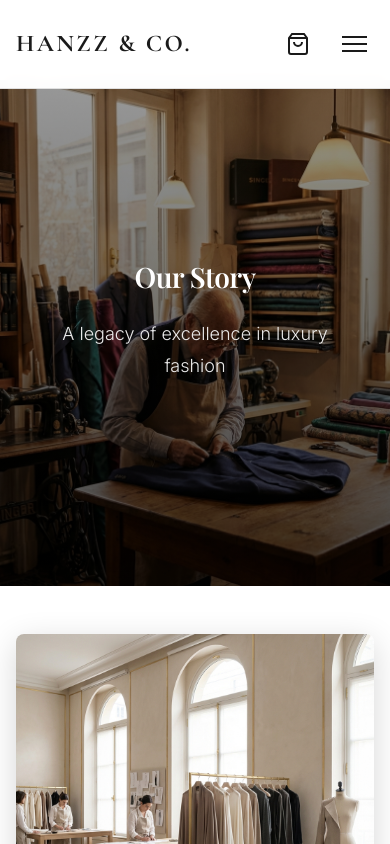
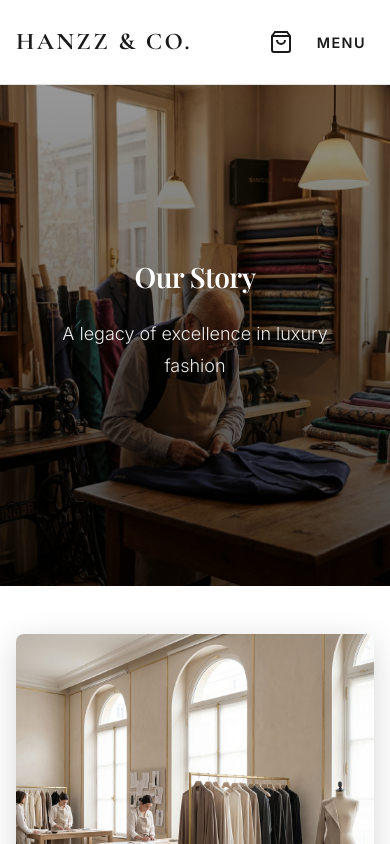
Before and after one commit to hanxala/Hanzz-Co, a Next.js app: page /about in a window 390 px wide. Shown: the top 844 px of the page. Built offline with nearby package versions, Linux system fonts and the light colour scheme; no server answers.

Commit message:
Redesign mobile nav: Replace burger menu with MENU text toggle

```diff
--- a/src/components/Header.css
+++ b/src/components/Header.css
@@ -102,72 +102,81 @@
     color: white;
 }
 
-/* Mobile Menu Toggle */
-.menu-toggle {
+/* Mobile Menu Toggle (Text) */
+.menu-text-toggle {
     display: none;
-    flex-direction: column;
-    gap: 5px;
     background: none;
     border: none;
     cursor: pointer;
-    padding: var(--space-xs);
-    z-index: var(--z-fixed);
+    font-family: var(--font-secondary);
+    font-size: 0.9rem;
+    font-weight: 600;
+    letter-spacing: 0.1em;
+    color: var(--color-primary);
+    text-transform: uppercase;
+    z-index: var(--z-popover);
+    padding: 0.5rem;
+    transition: color 0.3s ease;
 }
 
-.menu-toggle span {
-    width: 25px;
-    height: 2px;
-    background-color: var(--color-primary);
-    transition: all var(--transition-base);
+.menu-text-toggle:hover {
+    color: var(--color-secondary);
 }
 
-.menu-toggle.active span:nth-child(1) {
-    transform: rotate(45deg) translate(7px, 7px);
-}
-
-.menu-toggle.active span:nth-child(2) {
-    opacity: 0;
-}
-
-.menu-toggle.active span:nth-child(3) {
-    transform: rotate(-45deg) translate(7px, -7px);
-}
-
-/* Mobile Navigation */
+/* Mobile Navigation overlay */
 .nav-mobile {
     position: fixed;
     top: 0;
     left: 0;
-    right: 0;
-    bottom: 0;
-    background-color: var(--color-bg-primary);
+    width: 100vw;
+    height: 100vh;
+    background-color: rgba(255, 255, 255, 0.98);
+    backdrop-filter: blur(10px);
     display: flex;
     flex-direction: column;
     align-items: center;
     justify-content: center;
-    gap: var(--space-lg);
-    transform: translateX(100%);
-    transition: transform var(--transition-base);
+    gap: 3rem;
+    transform: translateY(-100%);
+    transition: transform 0.5s cubic-bezier(0.16, 1, 0.3, 1);
     z-index: var(--z-modal);
     overflow-y: auto;
 }
 
 .nav-mobile.active {
-    transform: translateX(0);
+    transform: translateY(0);
 }
 
 .nav-link-mobile {
     font-family: var(--font-primary);
-    font-size: var(--font-size-3xl);
-    font-weight: var(--font-weight-semibold);
-    letter-spacing: var(--letter-spacing-tight);
-    color: var(--color-text-primary);
-    transition: color var(--transition-base);
+    font-size: 2.5rem;
+    font-weight: 500;
+    letter-spacing: -0.02em;
+    color: var(--color-primary);
+    transition: all 0.3s ease;
     text-decoration: none;
+    position: relative;
+}
+
+.nav-link-mobile::after {
+    content: '';
+    position: absolute;
+    bottom: -5px;
+    left: 50%;
+    width: 0;
+    height: 2px;
+    background-color: var(--color-secondary);
+    transition: all 0.3s ease;
+    transform: translateX(-50%);
 }
 
 .nav-link-mobile:hover {
     color: var(--color-secondary);
+    transform: scale(1.05);
+}
+
+.nav-link-mobile:hover::after {
+    width: 100%;
 }
 
 /* Responsive */
@@ -180,16 +189,8 @@
         display: none;
     }
 
-    .menu-toggle {
-        display: flex;
-        align-items: center;
-        justify-content: center;
-        width: 40px;
-        height: 40px;
-        padding: 0;
-        flex-shrink: 0;
-        z-index: var(--z-popover);
-        margin-left: 0.5rem;
+    .menu-text-toggle {
+        display: block;
     }
 }
 
@@ -198,14 +199,15 @@
     display: flex;
     flex-direction: column;
     align-items: center;
-    gap: var(--space-md);
-    width: 100%;
+    gap: 1.5rem;
+    margin-top: 1rem;
 }
 
 .nav-mobile .btn {
-    width: 80%;
-    max-width: 300px;
+    min-width: 200px;
     text-align: center;
+    font-size: 1rem;
+    padding: 1rem 2rem;
 }
 
 /* Actions Section */
@@ -213,7 +215,6 @@
     display: flex;
     align-items: center;
     gap: 1rem;
-    flex-shrink: 0;
 }
 
 /* Cart Icon */
--- a/src/components/Header.tsx
+++ b/src/components/Header.tsx
@@ -90,15 +90,13 @@ export default function Header() {
                 )
               )}
             </div>
-            {/* Mobile Menu Toggle */}
+            {/* Mobile Menu Toggle (Text) */}
             <button
-              className={`menu-toggle ${isMenuOpen ? 'active' : ''}`}
+              className="menu-text-toggle"
               onClick={() => setIsMenuOpen(!isMenuOpen)}
               aria-label="Toggle menu"
             >
-              <span></span>
-              <span></span>
-              <span></span>
+              {isMenuOpen ? 'CLOSE' : 'MENU'}
             </button>
           </div>
         </div>
```
